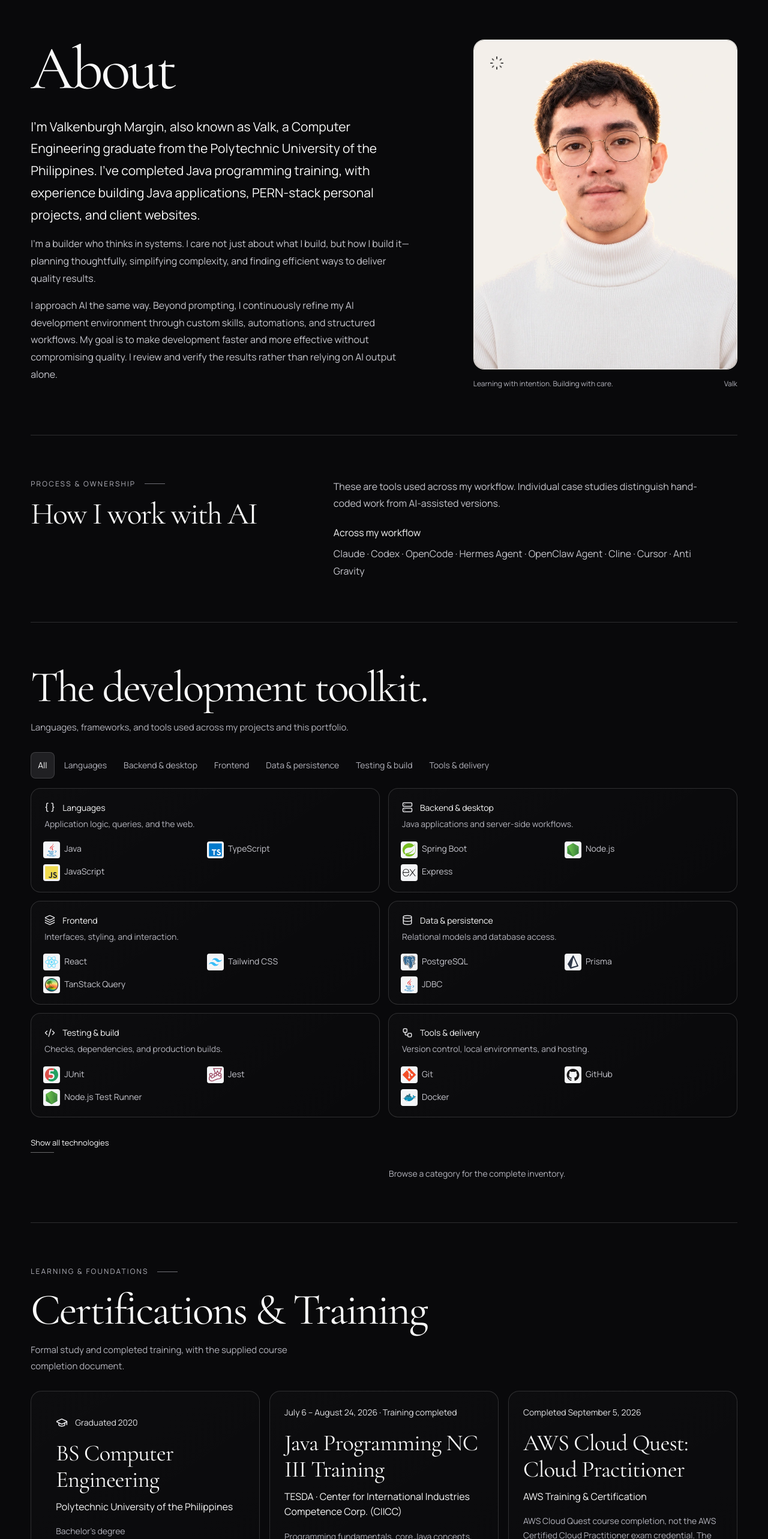
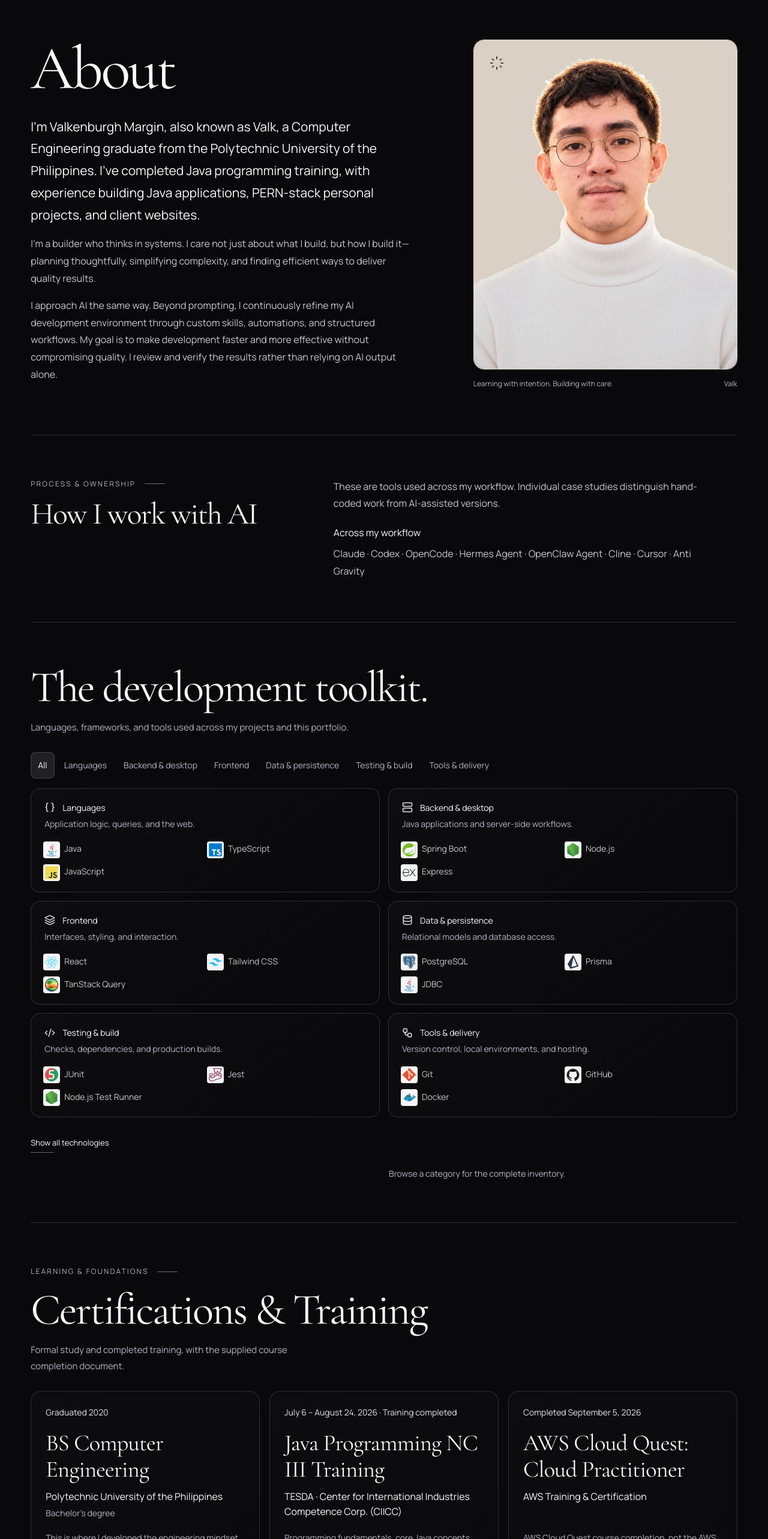
Before and after one commit to vmargin/vmargin.github.io, a React (Vite) app: page / in a window 1280 px wide. Shown: the part 2682-5248 px from the top of the page at 60% size. Built offline with nearby package versions, Linux system fonts and the light colour scheme.

Commit message:
Align learning cards and soften the light portrait

```diff
--- /dev/null
+++ b/projects/portfolio/context/engineering-loop/card-portrait-refinement-checkpoint-2026-10-22.md
@@ -0,0 +1,28 @@
+# Card consistency and portrait glare refinement
+
+## Latest scope
+
+- Inspect the current published portfolio and the two latest supplied screenshots before editing. Keep the existing facts, resume, black portrait, theme controls, and unrelated working-tree files intact.
+- The user's latest request explicitly restores public GitHub repository visibility and authorizes republication to GitHub Pages. This supersedes the private-repository requirement in the previous checkpoint. This update targets GitHub Pages.
+
+## Completed implementation
+
+- Use the Java training card's 24px padding and shared type scale for all three cards. Remove education-only padding, type, and alignment overrides and its decorative date icon.
+- Give every card corresponding date, title, institution/provider, description, and final-content rows. CSS subgrid aligns the rows across neighboring cards while letting genuine content determine their height. Keep the smaller responsive padding and single-column mobile layout.
+- Keep the existing degree label beneath the university name, use the same description style as the training cards, and retain all four coursework items. Keep the Java completion/certificate-pending wording, AWS course/exam distinction, original dates, and genuine links unchanged.
+- Use warm muted #D8D0C4 for the light portrait backdrop. Compress neutral sweater highlights while preserving skin tones and warm edge lighting. Protect bright sweater fibers with the matching dark portrait's interior silhouette to avoid backdrop-mask patches; soften the protection boundary to retain natural edges.
+- Keep the 350ms portrait crossfade, bulb, shared preferences, reduced motion, section background, and all other portfolio content unchanged.
+
+## Verification
+
+- Preserve inspected reference screenshots, live baseline captures and measurements, refined captures, and browser evidence under ignored `artifacts/card-portrait-refinement-2026-10-22/`.
+- Confirm the new acceptance check fails before editing because education uses 44px padding while Java uses 24px. Confirm the previous portrait color also fails the new muted-background expectation.
+- Pass four focused browser checks covering corresponding card rows/type/padding at 1440/1024/768/390/320px, retained copy and date typography, both portrait mappings, crossfade, keyboard activation, persistence, reduced motion, and graded image dimensions/backgrounds.
+- Pass the Pages production build and formatting checks, plus all 11 existing content-contract checks. Inspect the final cards in both themes and the dark About section visually.
+- The sampled face region's mean RGB channels differ by less than one level from the prior WebP; the sweater sample decreases by about 11 levels. No global section dimming or portrait-wide brightness filter is applied.
+- Confirm the black portrait has no Git diff and resume v4 matches its existing object `7aeadb27afaad6c54bf2806a17789b680ff0a2df`. Portfolio JSON facts remain unchanged.
+
+## Next action
+
+- Commit only relevant files, restore the existing repository to public visibility, enable its Pages configuration/workflow, and push the verified portfolio commit.
+- Verify the successful Actions deployment and the public routes with Playwright before reporting the live URL. Preserve the pre-existing task-tracker change, untracked October 21 publication checkpoint, `.codex/`, `.impeccable/`, and ignored artifacts.
--- a/scripts/refine-about-portraits.mjs
+++ b/scripts/refine-about-portraits.mjs
@@ -36,6 +36,7 @@ function backdropMask(pixels, light) {
   return mask;
 }
 
+let darkBackdrop;
 for (const light of [false, true]) {
   const source = light
     ? "about-portrait-white-original.png"
@@ -48,14 +49,29 @@ for (const light of [false, true]) {
     .removeAlpha()
     .raw()
     .toBuffer();
-  const mask = await sharp(backdropMask(pixels, light), {
+  const backdrop = backdropMask(pixels, light);
+  if (!light) {
+    darkBackdrop = await sharp(backdrop, {
+      raw: { width, height, channels: 1 },
+    })
+      .blur(4)
+      .extractChannel(0)
+      .raw()
+      .toBuffer();
+  } else {
+    // The matching dark portrait's silhouette protects bright sweater fibers.
+    for (let index = 0; index < backdrop.length; index++) {
+      if (darkBackdrop[index] <= 1) backdrop[index] = 0;
+    }
+  }
+  const mask = await sharp(backdrop, {
     raw: { width, height, channels: 1 },
   })
     .blur(0.7)
     .extractChannel(0)
     .raw()
     .toBuffer();
-  const background = light ? [242, 239, 233] : [32, 37, 43];
+  const background = light ? [216, 208, 196] : [32, 37, 43];
   const output = Buffer.alloc(pixels.length);
   for (let index = 0; index < width * height; index++) {
     const offset = index * 3;
@@ -68,7 +84,7 @@ for (const light of [false, true]) {
     for (let channel = 0; channel < 3; channel++) {
       let value = rgb[channel];
       if (light) {
-        value -= sweater * neutral * Math.max(0, value - 160) * 0.12;
+        value -= sweater * neutral * Math.max(0, value - 150) * 0.24;
       } else {
         value += sweater * neutral * 10 * (1 - smoothstep(15, 75, luminance));
         if (orange) value = (value * 0.9 + luminance * 0.1) * 0.98;
@@ -83,6 +99,6 @@ for (const light of [false, true]) {
     .webp({ quality: 94, effort: 6 })
     .toFile(`public/images/portraits/${destination}`);
   console.log(
-    `Refine ${destination} with ${light ? "#F2EFE9" : "#20252B"} backdrop`,
+    `Refine ${destination} with ${light ? "#D8D0C4" : "#20252B"} backdrop`,
   );
 }
--- a/src/App.tsx
+++ b/src/App.tsx
@@ -7,7 +7,6 @@ import {
   Check,
   Copy,
   FileText,
-  GraduationCap,
   Github,
   Linkedin,
   Mail,
@@ -536,14 +535,19 @@ export default function PortfolioHome() {
           <div className="background-grid">
             <article className="background-card education-card" data-reveal>
               <span className="background-date">
-                <GraduationCap size={20} aria-hidden="true" />
                 Graduated {about.education.year}
               </span>
               <h3>{about.education.qualification}</h3>
-              <p>{about.education.institution}</p>
-              <span className="background-detail">Bachelor’s degree</span>
+              <p>
+                {about.education.institution}
+                <span className="education-qualification">
+                  Bachelor’s degree
+                </span>
+              </p>
+              <div className="background-detail">
                 <p>{about.education.description}</p>
-              <div className="education-coursework">
+              </div>
+              <div className="background-footer education-coursework">
                 <h4>Relevant coursework</h4>
                 <ul>
                   {about.education.coursework.map((course) => (
@@ -557,7 +561,10 @@ export default function PortfolioHome() {
                 <span className="background-date">{item.statusText}</span>
                 <h3>{item.title}</h3>
                 <p>{item.provider}</p>
-                <span className="background-detail">{item.detail}</span>
+                <div className="background-detail">
+                  <p>{item.detail}</p>
+                </div>
+                <div className="background-footer">
                   {item.relatedLink && (
                     <a
                       href={item.relatedLink.href}
@@ -568,10 +575,15 @@ export default function PortfolioHome() {
                     </a>
                   )}
                   {item.credentialUrl && (
-                  <a href={item.credentialUrl} target="_blank" rel="noreferrer">
+                    <a
+                      href={item.credentialUrl}
+                      target="_blank"
+                      rel="noreferrer"
+                    >
                       View course completion <ArrowUpRight size={14} />
                     </a>
                   )}
+                </div>
               </article>
             ))}
           </div>
--- a/src/portfolio-updates.css
+++ b/src/portfolio-updates.css
@@ -251,7 +251,7 @@ html[data-theme="light"] .project-cover {
   background: #20252b;
 }
 .about-portrait-frame[data-portrait="white"] {
-  background: #f2efe9;
+  background: #d8d0c4;
 }
 .about-portrait-photo {
   position: absolute;
@@ -356,17 +356,12 @@ html[data-theme="light"] .project-cover {
 .background-grid {
   grid-template-columns: repeat(2, minmax(0, 1fr));
 }
-.background-card.education-card {
-  grid-row: auto;
-}
-.background-date,
-.education-card .background-date {
+.background-date {
   font-family: inherit;
   font-size: var(--type-meta);
   line-height: 1.6;
 }
-.background-card h3,
-.education-card h3 {
+.background-card h3 {
   font-size: clamp(30px, 3vw, 42px);
 }
 .background-card > p {
@@ -378,7 +373,7 @@ html[data-theme="light"] .project-cover {
   font-size: var(--type-meta);
   line-height: 1.7;
 }
-.background-card > a,
+.background-footer > a,
 .education-coursework li {
   font-size: var(--type-meta);
 }
--- a/src/styles.css
+++ b/src/styles.css
@@ -846,38 +846,26 @@ h2 em {
   gap: 16px;
 }
 .background-card {
+  display: grid;
+  grid-template-rows: subgrid;
+  grid-row: span 5;
+  row-gap: 0;
   padding: 24px;
   border: 1px solid var(--line);
   border-radius: var(--radius);
   background: var(--card-subtle);
 }
-.background-card.education-card {
-  grid-row: span 2;
-  padding: clamp(28px, 3.2vw, 44px);
-  display: flex;
-  flex-direction: column;
-}
 .background-date {
-  display: flex;
-  align-items: center;
-  gap: 12px;
+  display: block;
   font-size: 11px;
   color: var(--accent);
   margin-bottom: 18px;
-}
-.education-card .background-date {
-  font-family: var(--serif);
-  font-size: 38px;
 }
 .background-card h3 {
   font-size: 30px;
   line-height: 1.15;
   letter-spacing: -0.02em;
   margin-bottom: 10px;
-}
-.education-card h3 {
-  font-size: clamp(40px, 4.5vw, 60px);
-  max-width: 400px;
 }
 .background-card > p {
   font-size: 14px;
@@ -890,18 +878,23 @@ h2 em {
   margin-top: 16px;
   line-height: 1.8;
 }
-.background-card > a {
+.background-footer {
+  align-self: start;
+  margin-top: 12px;
+}
+.background-footer > a {
   display: inline-flex;
   align-items: center;
   gap: 8px;
   color: var(--accent);
   font-size: 12px;
   min-height: 44px;
-  margin-top: 12px;
-}
-.education-coursework {
-  margin-top: auto;
-  padding-top: 32px;
+}
+.education-qualification {
+  display: block;
+  margin-top: 4px;
+  color: var(--muted);
+  font-size: var(--type-meta);
 }
 .education-coursework h4 {
   font-family: inherit;
@@ -1439,21 +1432,11 @@ html[data-theme="light"] .contact-section .button-outline {
     grid-template-columns: 1fr;
     gap: 16px;
   }
-  .background-card.education-card {
-    grid-row: auto;
-    padding: 24px;
-  }
   .background-card {
     padding: 24px;
   }
-  .education-card h3 {
-    font-size: 44px;
-  }
   .background-card h3 {
     overflow-wrap: anywhere;
-  }
-  .education-coursework {
-    padding-top: 24px;
   }
   .contact-section {
     margin-inline: 10px;
@@ -1567,12 +1550,10 @@ html[data-theme="light"] .contact-section .button-outline {
   .button-row > .button {
     padding-inline: 18px;
   }
-  .background-card.education-card,
   .background-card {
     padding: 20px;
   }
-  .background-card h3,
-  .education-card h3 {
+  .background-card h3 {
     font-size: 36px;
   }
   .project-copy,
```
Also changed, not shown: projects/portfolio/context/engineering-loop/design-tokens.md (+4 -2 lines), scripts/verify-portrait-polish.mjs (+84 -1 lines), public/images/portraits/about-portrait-white.webp. Lines whose indentation alone changed are shown as unchanged.
